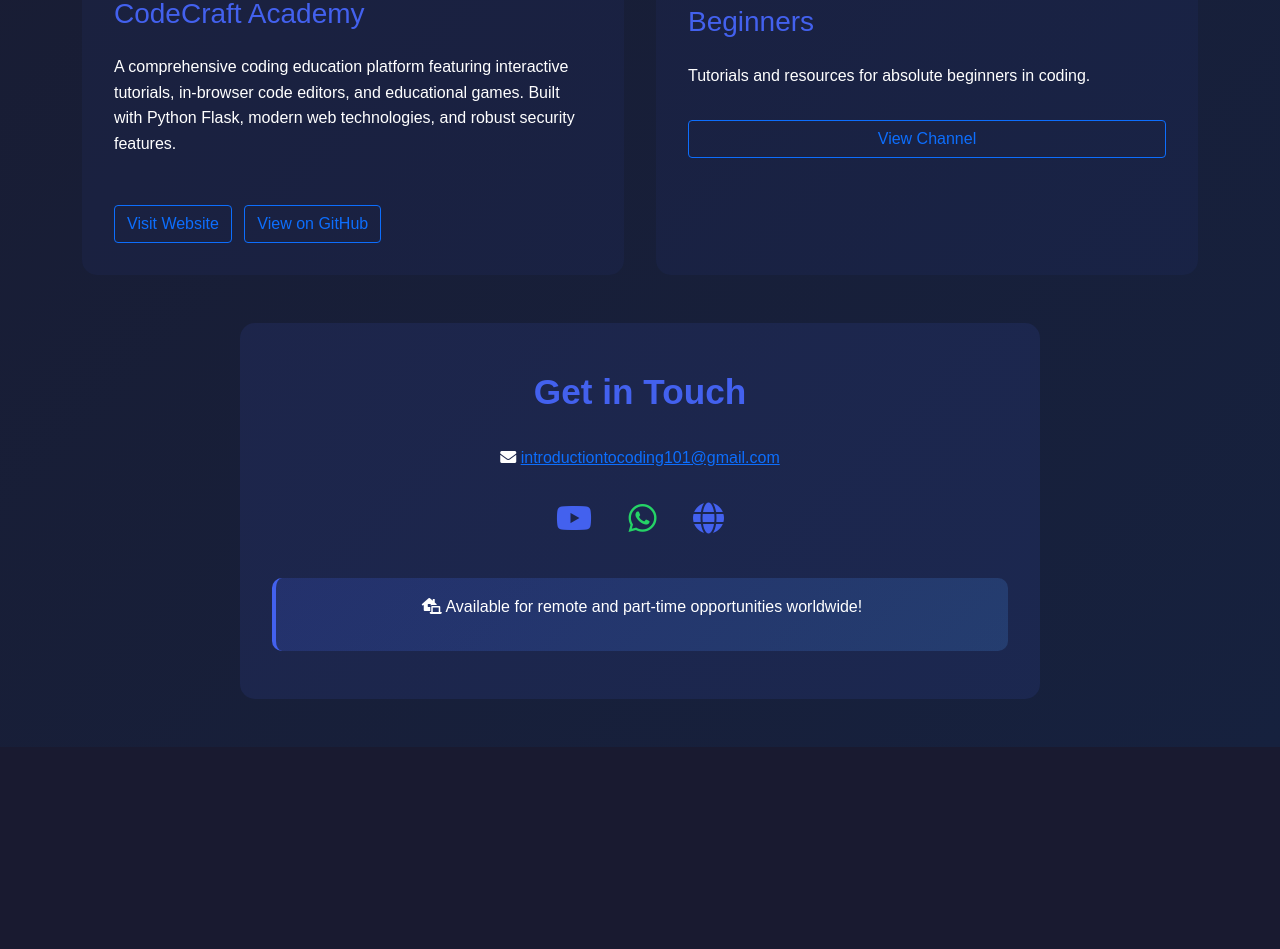
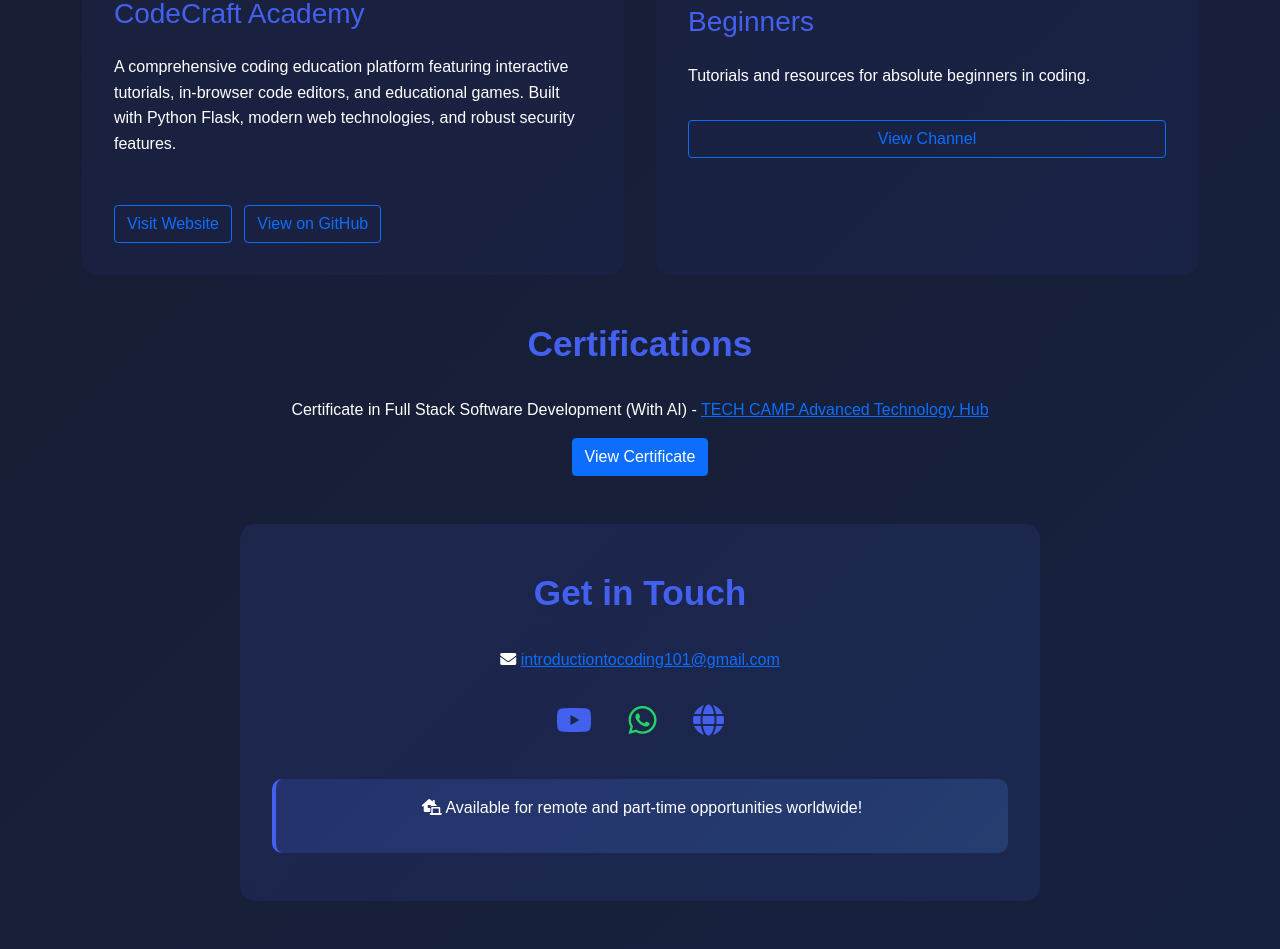
Before and after one commit to Lilian-Powers/CodeCraft-, a Flask app: page /portfolio in a window 1280 px wide. Shown: the part 1416-2365 px from the top of the page. Before the commit the page ends 2163 px from the top, so only its background shows below. Run offline with Flask 3, Linux system fonts and the light colour scheme.

Commit message:
Assistant checkpoint: Add certifications section with modal
Assistant generated file changes:
- static/certificate.png: Add certificate image
- templates/portfolio.html: Add certifications section

---

User prompt:

in the portfolio page directly above the get in touch part create a certification part. let there be a button and when this button is clicked make it so that the above image displays incase the user/employer wants to view it. the above image is a certificate from T ECH CAMP
Advanced Technology Hub. the certificate is for completion of, Certificate in Full Stack Software Development (With AI), include this link, https://techcamp.co.ke/

```diff
--- a/templates/portfolio.html
+++ b/templates/portfolio.html
@@ -300,6 +300,34 @@
 
         </section>
 
+        <section class="mb-5">
+            <h2 class="section-title">Certifications</h2>
+            <div class="text-center">
+                <p>
+                    Certificate in Full Stack Software Development (With AI) -
+                    <a href="https://techcamp.co.ke/" target="_blank">TECH CAMP Advanced Technology Hub</a>
+                </p>
+                <button type="button" class="btn btn-primary" data-bs-toggle="modal" data-bs-target="#certificateModal">
+                    View Certificate
+                </button>
+            </div>
+        </section>
+
+        <!-- Certificate Modal -->
+        <div class="modal fade" id="certificateModal" tabindex="-1" aria-labelledby="certificateModalLabel" aria-hidden="true">
+            <div class="modal-dialog modal-lg">
+                <div class="modal-content">
+                    <div class="modal-header">
+                        <h5 class="modal-title" id="certificateModalLabel">Full Stack Software Development Certificate</h5>
+                        <button type="button" class="btn-close" data-bs-dismiss="modal" aria-label="Close"></button>
+                    </div>
+                    <div class="modal-body text-center">
+                        <img src="/static/certificate.png" alt="TECH CAMP Certificate" style="max-width: 100%; height: auto;">
+                    </div>
+                </div>
+            </div>
+        </div>
+
         <section class="contact-section">
             <h2 class="section-title">Get in Touch</h2>
             <div class="text-center">
```
Also changed, not shown: static/certificate.png.
